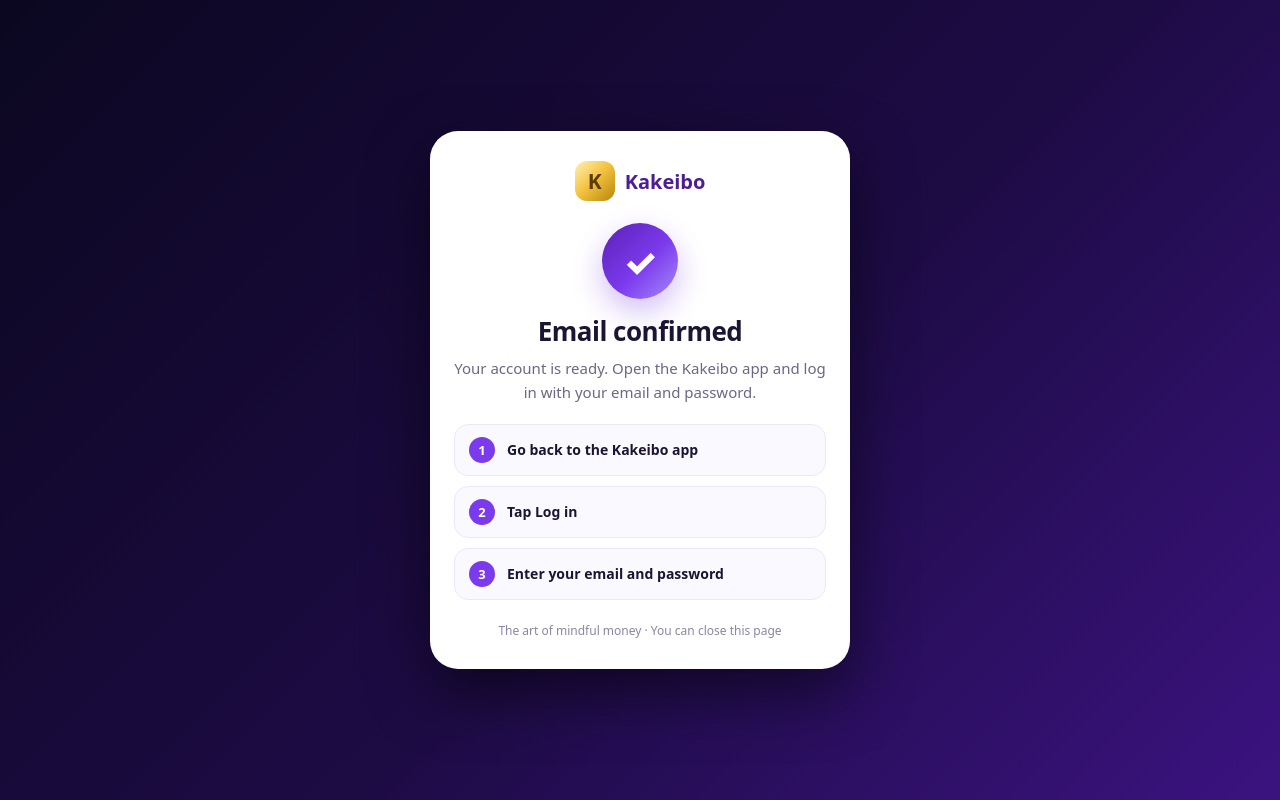
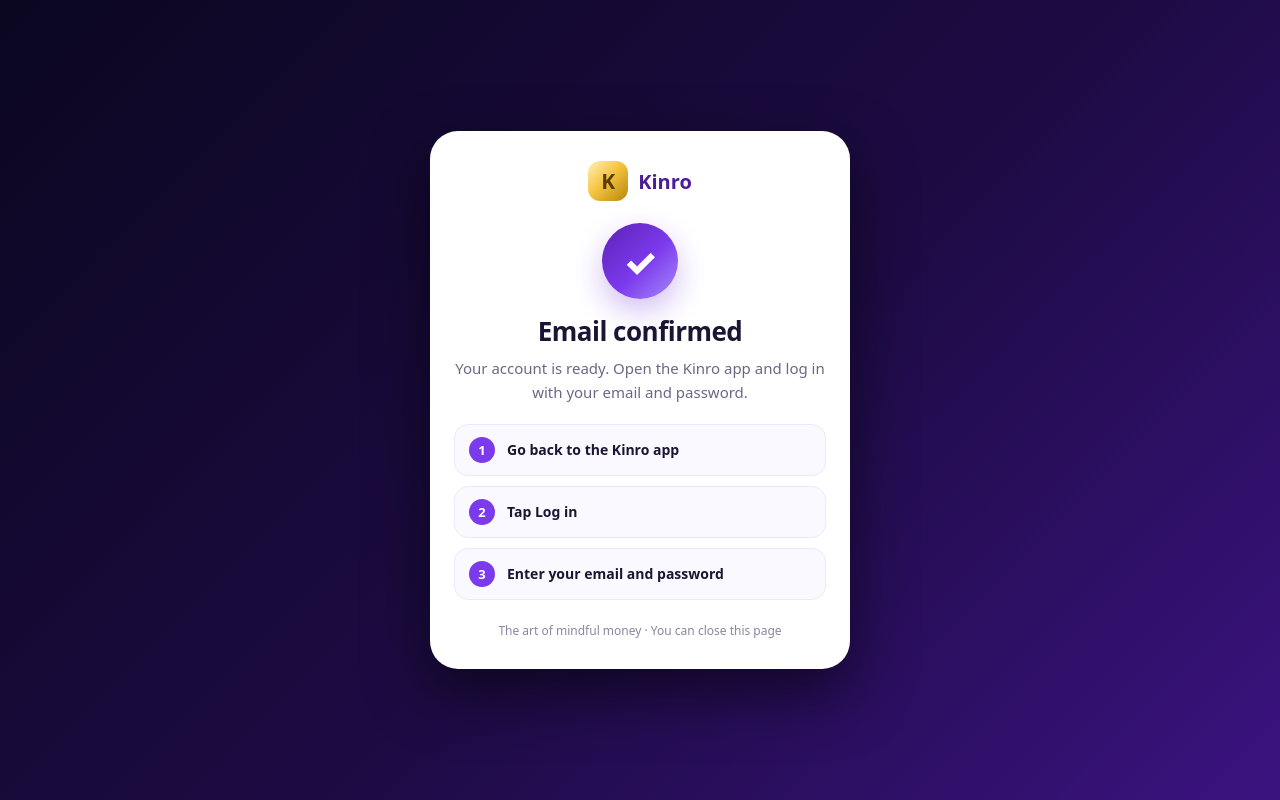
Before and after one commit to mehboobmirza523-collab/kakeibo-confirm, a plain HTML site: page index.html in a window 1280 px wide. Drawn offline with Linux system fonts and the light colour scheme.

Commit message:
Rename to Kinro

```diff
--- a/index.html
+++ b/index.html
@@ -3,7 +3,7 @@
 <head>
 <meta charset="utf-8">
 <meta name="viewport" content="width=device-width,initial-scale=1">
-<title>Kakeibo · Email confirmed</title>
+<title>Kinro · Email confirmed</title>
 <style>
 *{box-sizing:border-box}
 body{margin:0;min-height:100vh;display:grid;place-items:center;padding:20px;font-family:system-ui,-apple-system,"Segoe UI",Roboto,sans-serif;background:linear-gradient(135deg,#0b0720,#1d0b44 55%,#3b1380);color:#1b1533}
@@ -21,12 +21,12 @@ p{color:#6b6785;line-height:1.55;font-size:15px;margin:0 0 18px}
 </head>
 <body>
 <main class="card">
-<div class="brand"><span class="logo">K</span>Kakeibo</div>
+<div class="brand"><span class="logo">K</span>Kinro</div>
 <div class="tick" id="k">✓</div>
 <h1 id="t">Email confirmed</h1>
-<p id="m">Your account is ready. Open the Kakeibo app and log in with your email and password.</p>
+<p id="m">Your account is ready. Open the Kinro app and log in with your email and password.</p>
 <div class="steps" id="s">
-<div class="step"><span class="n">1</span>Go back to the Kakeibo app</div>
+<div class="step"><span class="n">1</span>Go back to the Kinro app</div>
 <div class="step"><span class="n">2</span>Tap Log in</div>
 <div class="step"><span class="n">3</span>Enter your email and password</div>
 </div>
@@ -40,7 +40,7 @@ p{color:#6b6785;line-height:1.55;font-size:15px;margin:0 0 18px}
   if (bad) {
     document.getElementById("k").textContent = "!";
     document.getElementById("t").textContent = "This link has expired";
-    document.getElementById("m").textContent = "Open the Kakeibo app, sign up again, and we will send you a fresh link.";
+    document.getElementById("m").textContent = "Open the Kinro app, sign up again, and we will send you a fresh link.";
     document.getElementById("s").style.display = "none";
   }
 })();
```
